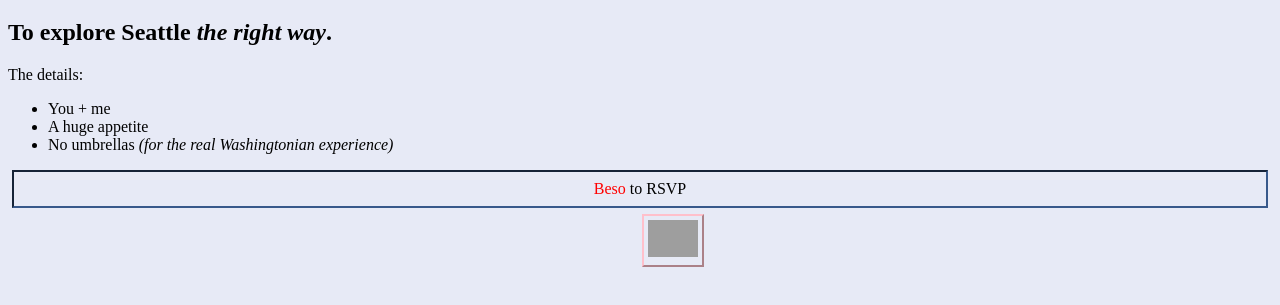
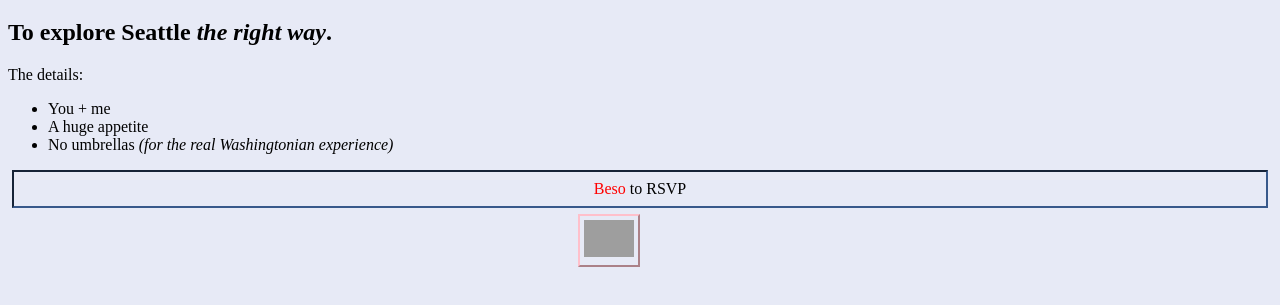
Before and after one commit to Diissaa/Diissaa.github.io, a plain HTML site: page index.html in a window 1280 px wide. Shown: the part 61-366 px from the top of the page. Drawn offline with Linux system fonts and the light colour scheme; grey boxes are pictures that could not be loaded.

Commit message:
Update index.html

```diff
--- a/index.html
+++ b/index.html
@@ -8,7 +8,7 @@
             h1 {text-align:center;color:#a2a8d3;}
             #rsvp {text-align:center;border:2px inset #38598b;margin:4px ;padding:8px;}
             span {color:red;}
-            #emoji {border:2px outset pink;position:absolute;left:50%;right:50%;padding:4px;margin:2px;width:50px;}
+            #emoji {border:2px outset pink;position:absolute;left:45%;right:55%;padding:4px;margin:2px;width:50px;}
         </style>
     </head>
     <body>
```
